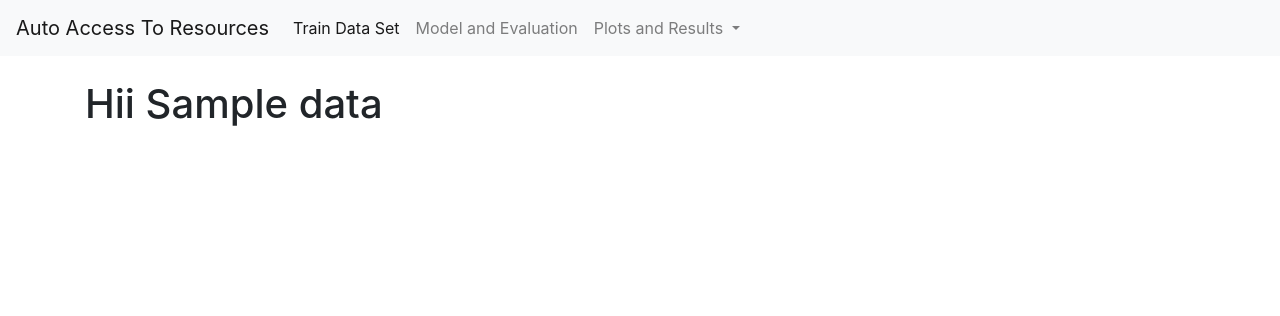
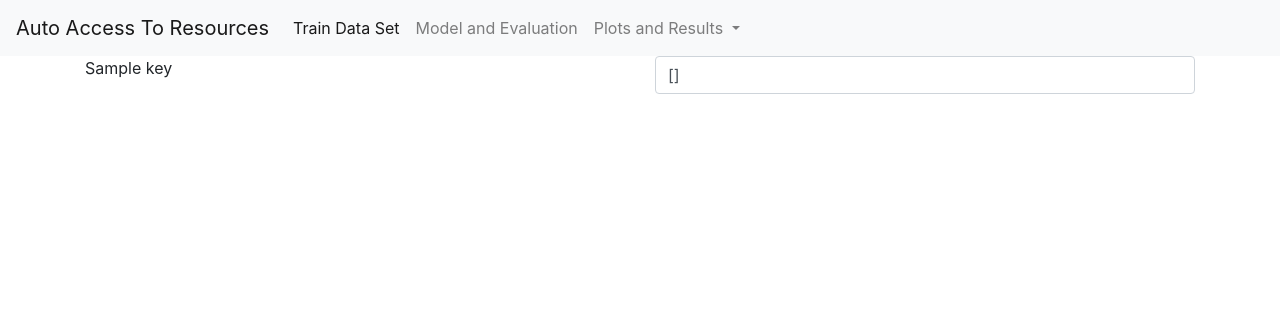
Before and after one commit to ManishaSharma-1/AutoAccessToEmployees, a Flask app: template app/templates/submitRequest.html in a window 1280 px wide. Shown: the top 316 px of the page. Run offline with Flask 2, Linux system fonts and the light colour scheme; the template is opened without the code that fills it: most values are stand-ins (such as "Sample title", 1, 10 or a date in 2020); some libraries are stand-ins or nearby versions.

Commit message:
Submit request

```diff
--- a/app/templates/submitRequest.html
+++ b/app/templates/submitRequest.html
@@ -3,7 +3,46 @@
 
 {% block content %}
 <div class="container">
-  <h1 class="my-4">Hii {{data}}</h1>
+  <form>
+  {% for key, value in  data.items() %}
+  {% if key != 'Output' %}
+    <div class="form-group">
+      <div class="row">
+      <div class="col">
+
+      <label for="exampleFormControlInput1">{{key}}</label>
+    </div>
+    <div class="col">
+      <input type="text" class="form-control" id="exampleFormControlInput1" value = {{value}}>
+      </div>
+    </div>
+  {% else%}
+  {% if value == 0 %}
+  <div class="form-group">
+    <label for="exampleFormControlInput1">{{key}}</label>
+    <input type="text" class="form-control" id="exampleFormControlInput1" value = {{value}}>
+    <div class="alert alert-danger" role="alert">
+      The access is most likely to be rejected. Please connect if you feel this is incorrect and send a feedback
+    </div>
+  </div>
+  {% else %}
+  <div class="form-group">
+    <label for="exampleFormControlInput1">{{key}}</label>
+    <input type="text" class="form-control" id="exampleFormControlInput1" value = {{value}}>
+    <div class="alert alert-success" role="alert">
+      The access is most likely to be Accepted. Go ahead and submit your request.
+    </div>
+  </div>
+
+  {% endif %}
+  {% endif %}
+
+
+
+
+  </form>
+
+  {% endfor %}
 
 </div>
 {% endblock content %}
--- a/app/views.py
+++ b/app/views.py
@@ -16,6 +16,7 @@ import io
 import base64
 from sklearn.metrics import roc_curve, auc
 import plotly
+import random
 
 
 app = Flask(__name__)
@@ -40,6 +41,7 @@ def test():
     testdata['ROLE_TITLE'] = request.form.get("ROLE_TITLE","")
     testdata['ROLE_FAMILY_DESC'] = request.form.get("ROLE_FAMILY_DESC","")
     testdata['ROLE_CODE'] = request.form.get("ROLE_CODE","")
+    testdata["Output"] = random.randint(0, 1)
 
     # Run ML algorithm
     return render_template('submitRequest.html',data = testdata)
```
